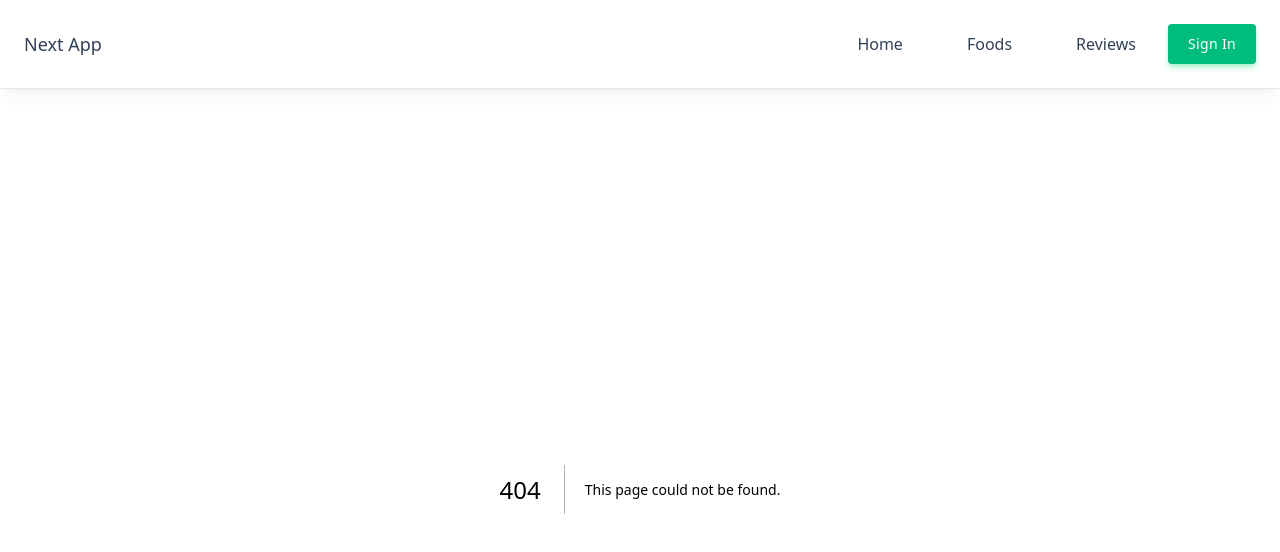
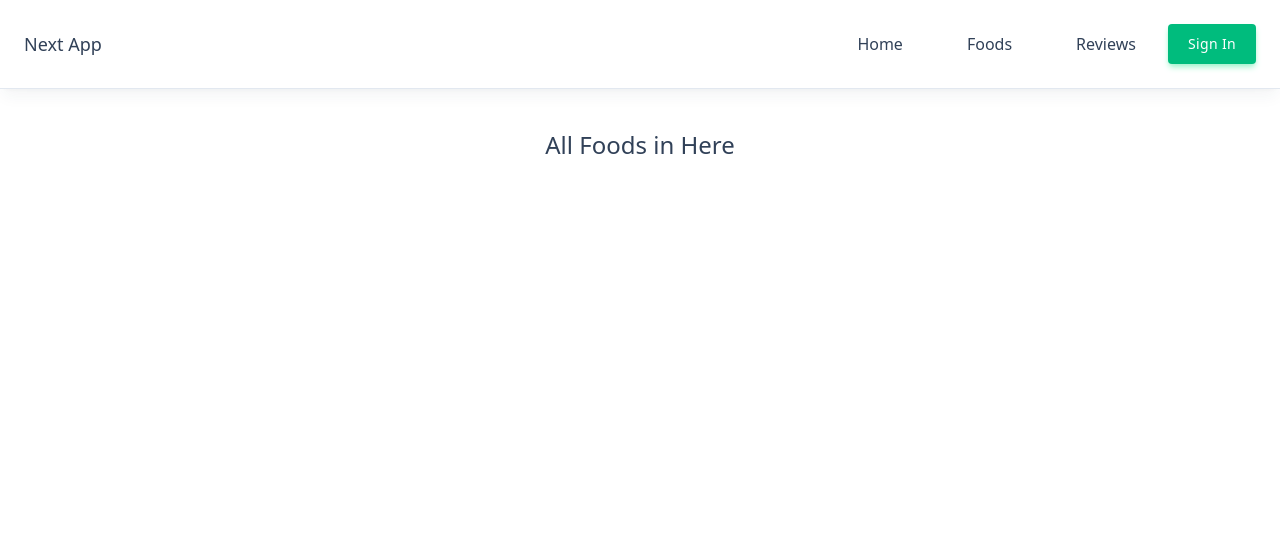
Before and after one commit to WalidurTanjim/next-app, a Next.js app: page /foods in a window 1280 px wide. Before the commit this address had no page. Shown: the top 552 px of the page. Built offline with nearby package versions, Linux system fonts and the light colour scheme.

Commit message:
create context & it working well

```diff
--- /dev/null
+++ b/src/Context/ContextProvider.jsx
@@ -0,0 +1,18 @@
+"use client"
+import React, { createContext, useState } from 'react'
+
+export const CreateContextProvider = createContext();
+
+const ContextProvider = ({ children }) => {
+     // states
+     const [foods, setFoods] = useState("Tanjim");
+
+     // context value
+     const contextInfo = {
+          foods, setFoods
+     }
+
+     return <CreateContextProvider value={contextInfo}>{ children }</CreateContextProvider>
+}
+
+export default ContextProvider
--- /dev/null
+++ b/src/app/(pages)/foods/page.jsx
@@ -0,0 +1,11 @@
+import React from 'react'
+
+const FoodsPage = () => {
+     return (
+          <div className='w-full px-2 md:px-5 lg:px-8 py-10'>
+               <h1 className='text-center text-2xl text-slate-700 font-medium'>All Foods in Here</h1>
+          </div>
+     )
+}
+
+export default FoodsPage
--- a/src/app/layout.jsx
+++ b/src/app/layout.jsx
@@ -1,6 +1,7 @@
 import { Geist, Geist_Mono } from "next/font/google";
 import "./globals.css";
 import Header from "@/components/shared/Header/Header";
+import ContextProvider, { CreateContextProvider } from "@/Context/ContextProvider";
 
 const geistSans = Geist({
   variable: "--font-geist-sans",
@@ -23,7 +24,9 @@ export default function RootLayout({ children }) {
       <body className="min-h-full flex flex-col">
         <Header />
 
-        <main>{children}</main>
+        <main>
+          <ContextProvider>{children}</ContextProvider>
+        </main>
       </body>
     </html>
   );
```
